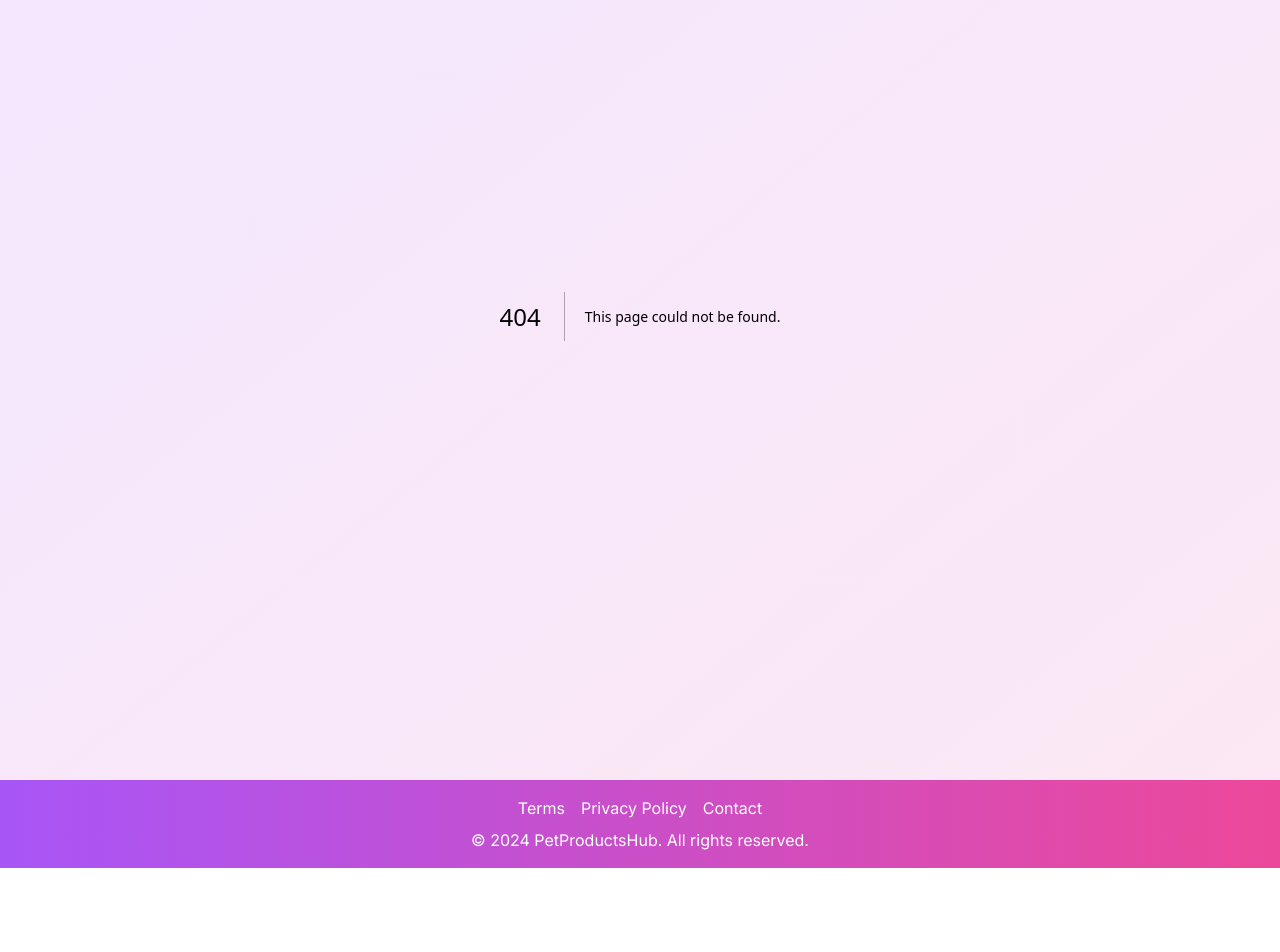
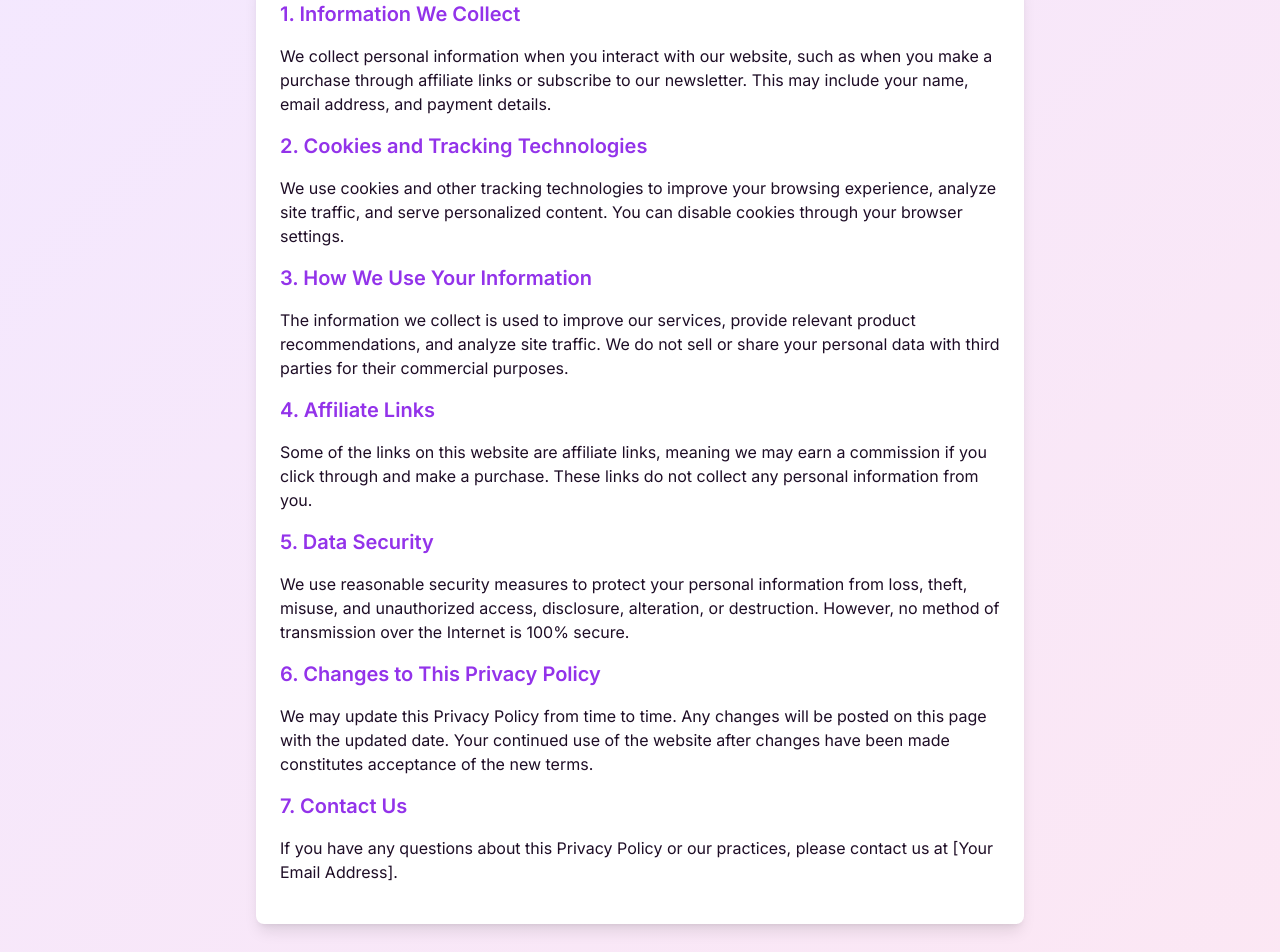
Before and after one commit to coolshatul/pet-products-hub, a Next.js app: page /privacy in a window 1280 px wide. Before the commit this address had no page. Shown: the part 180-1132 px from the top of the page. Before the commit the page ends 1048 px from the top, so only its background shows below. Built offline with nearby package versions, Linux system fonts and the light colour scheme.

Commit message:
Terms and Privacy added

```diff
--- /dev/null
+++ b/app/contact/page.tsx
@@ -0,0 +1,85 @@
+'use client'
+
+import { motion } from 'framer-motion'
+import { useState } from 'react'
+import { Button } from "@/components/ui/button"
+
+export default function ContactPage() {
+  const [formData, setFormData] = useState({
+    name: '',
+    email: '',
+    message: ''
+  })
+
+  const handleChange = (e: React.ChangeEvent<HTMLInputElement | HTMLTextAreaElement>) => {
+    const { name, value } = e.target
+    setFormData(prevState => ({ ...prevState, [name]: value }))
+  }
+
+  const handleSubmit = (e: React.FormEvent) => {
+    e.preventDefault()
+    // Here you would typically send the form data to your server
+    console.log('Form submitted:', formData)
+    // Reset form after submission
+    setFormData({ name: '', email: '', message: '' })
+  }
+
+  return (
+    <motion.div
+      initial={{ opacity: 0, y: 20 }}
+      animate={{ opacity: 1, y: 0 }}
+      transition={{ duration: 0.5 }}
+      className="max-w-3xl mx-auto"
+    >
+      <h1 className="text-3xl font-bold mb-6 text-center text-transparent bg-clip-text bg-gradient-to-r from-purple-600 to-pink-600">
+        Contact Us
+      </h1>
+      <div className="bg-white p-6 rounded-lg shadow-lg">
+        <p className="mb-4">
+          Have a question or feedback? We'd love to hear from you! Fill out the form below and we'll get back to you as soon as possible.
+        </p>
+        <form onSubmit={handleSubmit} className="space-y-4">
+          <div>
+            <label htmlFor="name" className="block text-sm font-medium text-gray-700">Name</label>
+            <input
+              type="text"
+              id="name"
+              name="name"
+              value={formData.name}
+              onChange={handleChange}
+              required
+              className="mt-1 block w-full px-3 py-2 bg-white border border-gray-300 rounded-md shadow-sm focus:outline-none focus:ring-purple-500 focus:border-purple-500"
+            />
+          </div>
+          <div>
+            <label htmlFor="email" className="block text-sm font-medium text-gray-700">Email</label>
+            <input
+              type="email"
+              id="email"
+              name="email"
+              value={formData.email}
+              onChange={handleChange}
+              required
+              className="mt-1 block w-full px-3 py-2 bg-white border border-gray-300 rounded-md shadow-sm focus:outline-none focus:ring-purple-500 focus:border-purple-500"
+            />
+          </div>
+          <div>
+            <label htmlFor="message" className="block text-sm font-medium text-gray-700">Message</label>
+            <textarea
+              id="message"
+              name="message"
+              value={formData.message}
+              onChange={handleChange}
+              required
+              rows={4}
+              className="mt-1 block w-full px-3 py-2 bg-white border border-gray-300 rounded-md shadow-sm focus:outline-none focus:ring-purple-500 focus:border-purple-500"
+            ></textarea>
+          </div>
+          <Button type="submit" className="w-full bg-gradient-to-r from-purple-500 to-pink-500 hover:from-purple-600 hover:to-pink-600 transition-all duration-300">
+            Send Message
+          </Button>
+        </form>
+      </div>
+    </motion.div>
+  )
+}
--- /dev/null
+++ b/app/privacy/page.tsx
@@ -0,0 +1,85 @@
+"use client";
+
+import { motion } from "framer-motion";
+
+export default function PrivacyPage() {
+  return (
+    <motion.div
+      initial={{ opacity: 0, y: 20 }}
+      animate={{ opacity: 1, y: 0 }}
+      transition={{ duration: 0.5 }}
+      className="max-w-3xl mx-auto"
+    >
+      <h1 className="text-3xl font-bold mb-6 text-center text-transparent bg-clip-text bg-gradient-to-r from-purple-600 to-pink-600">
+        Privacy Policy
+      </h1>
+      <div className="bg-white p-6 rounded-lg shadow-lg">
+        <h2 className="text-xl font-semibold mb-4 text-purple-600">
+          1. Information We Collect
+        </h2>
+        <p className="mb-4">
+          We collect personal information when you interact with our website,
+          such as when you make a purchase through affiliate links or subscribe
+          to our newsletter. This may include your name, email address, and
+          payment details.
+        </p>
+
+        <h2 className="text-xl font-semibold mb-4 text-purple-600">
+          2. Cookies and Tracking Technologies
+        </h2>
+        <p className="mb-4">
+          We use cookies and other tracking technologies to improve your
+          browsing experience, analyze site traffic, and serve personalized
+          content. You can disable cookies through your browser settings.
+        </p>
+
+        <h2 className="text-xl font-semibold mb-4 text-purple-600">
+          3. How We Use Your Information
+        </h2>
+        <p className="mb-4">
+          The information we collect is used to improve our services, provide
+          relevant product recommendations, and analyze site traffic. We do not
+          sell or share your personal data with third parties for their
+          commercial purposes.
+        </p>
+
+        <h2 className="text-xl font-semibold mb-4 text-purple-600">
+          4. Affiliate Links
+        </h2>
+        <p className="mb-4">
+          Some of the links on this website are affiliate links, meaning we may
+          earn a commission if you click through and make a purchase. These
+          links do not collect any personal information from you.
+        </p>
+
+        <h2 className="text-xl font-semibold mb-4 text-purple-600">
+          5. Data Security
+        </h2>
+        <p className="mb-4">
+          We use reasonable security measures to protect your personal
+          information from loss, theft, misuse, and unauthorized access,
+          disclosure, alteration, or destruction. However, no method of
+          transmission over the Internet is 100% secure.
+        </p>
+
+        <h2 className="text-xl font-semibold mb-4 text-purple-600">
+          6. Changes to This Privacy Policy
+        </h2>
+        <p className="mb-4">
+          We may update this Privacy Policy from time to time. Any changes will
+          be posted on this page with the updated date. Your continued use of
+          the website after changes have been made constitutes acceptance of the
+          new terms.
+        </p>
+
+        <h2 className="text-xl font-semibold mb-4 text-purple-600">
+          7. Contact Us
+        </h2>
+        <p className="mb-4">
+          If you have any questions about this Privacy Policy or our practices,
+          please contact us at [Your Email Address].
+        </p>
+      </div>
+    </motion.div>
+  );
+}
--- /dev/null
+++ b/app/terms/page.tsx
@@ -0,0 +1,78 @@
+"use client";
+
+import { motion } from "framer-motion";
+
+export default function TermsPage() {
+  return (
+    <motion.div
+      initial={{ opacity: 0, y: 20 }}
+      animate={{ opacity: 1, y: 0 }}
+      transition={{ duration: 0.5 }}
+      className="max-w-3xl mx-auto"
+    >
+      <h1 className="text-3xl font-bold mb-6 text-center text-transparent bg-clip-text bg-gradient-to-r from-purple-600 to-pink-600">
+        Terms of Service
+      </h1>
+      <div className="bg-white p-6 rounded-lg shadow-lg">
+        <h2 className="text-xl font-semibold mb-4 text-purple-600">
+          1. Acceptance of Terms
+        </h2>
+        <p className="mb-4">
+          By accessing and using PetProductsHub, you agree to be bound by these
+          Terms of Service and all applicable laws and regulations.
+        </p>
+
+        <h2 className="text-xl font-semibold mb-4 text-purple-600">
+          2. Use of the Website
+        </h2>
+        <p className="mb-4">
+          You agree to use this website only for lawful purposes. You may not
+          use PetProductsHub in a manner that could damage, disable, overburden,
+          or impair the functionality of the site or interfere with other users'
+          access.
+        </p>
+
+        <h2 className="text-xl font-semibold mb-4 text-purple-600">
+          3. Product Information and Affiliate Links
+        </h2>
+        <p className="mb-4">
+          We strive to provide accurate product descriptions, but we do not
+          guarantee that product details, prices, or availability are
+          error-free. PetProductsHub is a participant in the Amazon Services LLC
+          Associates Program, an affiliate advertising program designed to
+          provide a means for sites to earn advertising fees by advertising and
+          linking to Amazon.com. When you purchase products through affiliate
+          links, we may earn a commission at no extra cost to you.
+        </p>
+
+        <h2 className="text-xl font-semibold mb-4 text-purple-600">
+          4. Limitation of Liability
+        </h2>
+        <p className="mb-4">
+          We do not assume liability for any damages arising from your use of
+          the website, including errors in product listings, external links, or
+          site availability. You agree to use the website at your own risk.
+        </p>
+
+        <h2 className="text-xl font-semibold mb-4 text-purple-600">
+          5. Changes to Terms
+        </h2>
+        <p className="mb-4">
+          We reserve the right to modify these Terms of Service at any time.
+          Please review these terms periodically for changes. Your continued use
+          of the website after any changes constitutes acceptance of the
+          modified terms.
+        </p>
+
+        <h2 className="text-xl font-semibold mb-4 text-purple-600">
+          6. Governing Law
+        </h2>
+        <p className="mb-4">
+          These Terms of Service are governed by and construed in accordance
+          with the laws of India. Any disputes will be resolved in the courts of
+          India.
+        </p>
+      </div>
+    </motion.div>
+  );
+}
--- a/components/footer.tsx
+++ b/components/footer.tsx
@@ -22,17 +22,22 @@ const Footer = () => {
                 Privacy Policy
               </Link>
             </li>
-            <li>
+            {/* <li>
               <Link
                 href="/contact"
                 className="hover:text-yellow-300 transition-colors"
               >
                 Contact
               </Link>
-            </li>
+            </li> */}
           </ul>
         </nav>
         <p className="mt-2">&copy; 2024 PetProductsHub. All rights reserved.</p>
+        <p>
+          This site contains affiliate links, which means we may earn a
+          commission if you make a purchase through them at no extra cost to
+          you.
+        </p>
       </div>
     </footer>
   );
--- a/components/header.tsx
+++ b/components/header.tsx
@@ -12,7 +12,7 @@ const Header = () => {
           transition={{ duration: 0.5 }}
         >
           <Link href="/" className="text-2xl font-bold">
-            PetProductsHub
+            Pet Products Hub
           </Link>
         </motion.div>
         <nav>
```
